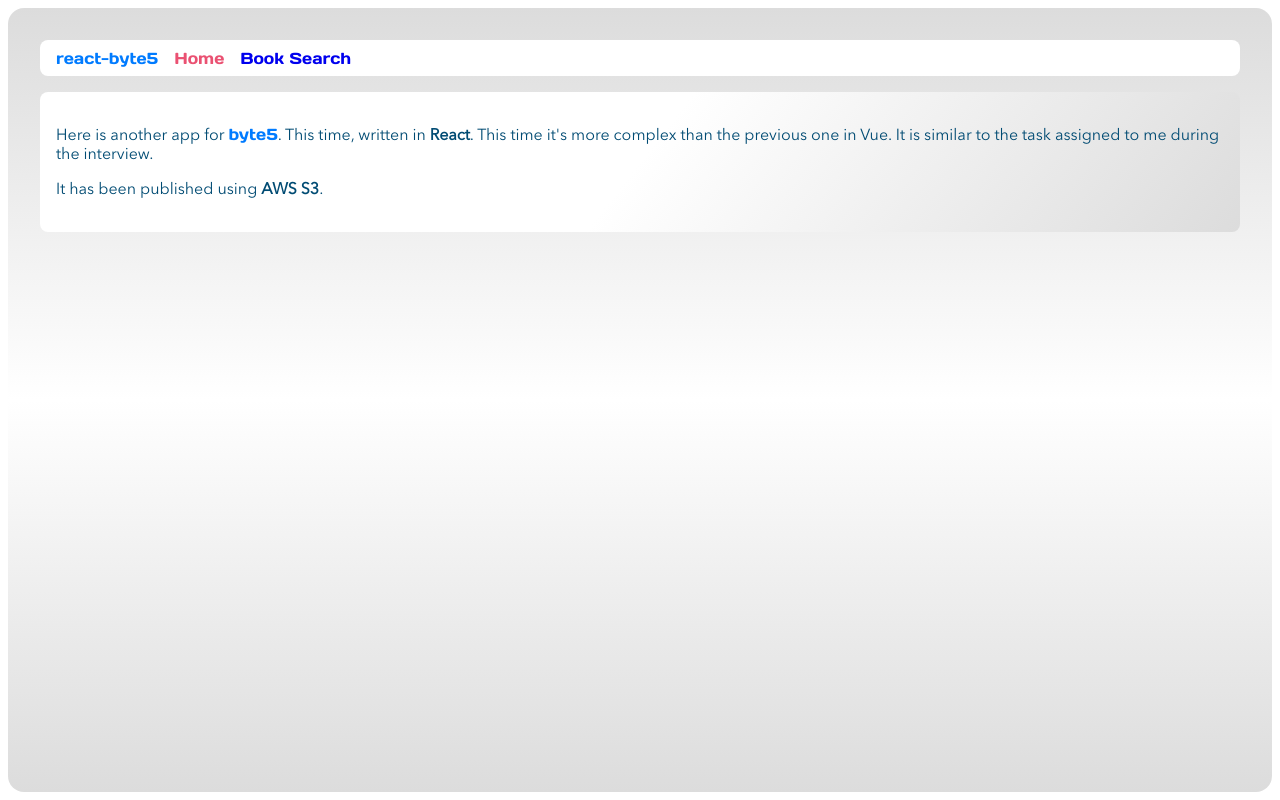
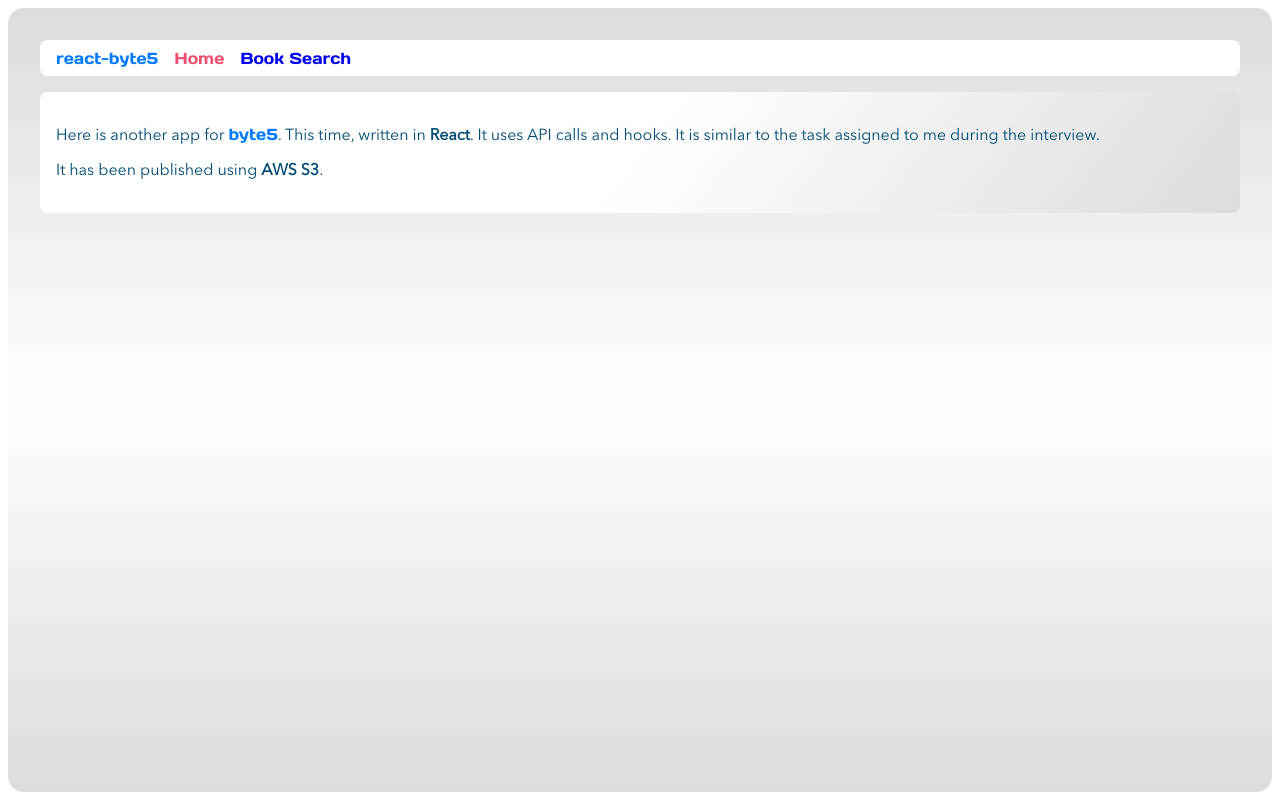
Before and after one commit to asilva87/react-byte5, a React (Vite) app: page / in a window 1280 px wide. Built offline with nearby package versions, Linux system fonts and the light colour scheme.

Commit message:
Change description

```diff
--- a/src/pages/Home/Home.tsx
+++ b/src/pages/Home/Home.tsx
@@ -4,7 +4,7 @@ export default function Home(): JSX.Element {
     return (
         <div className="about-site">
             <p>
-                Here is another app for <span className="about-site__byte5">byte5</span>. This time, written in <strong>React</strong>. This time it's more complex than the previous one in Vue. It is similar to the task assigned to me during the interview.
+                Here is another app for <span className="about-site__byte5">byte5</span>. This time, written in <strong>React</strong>. It uses API calls and hooks. It is similar to the task assigned to me during the interview.
             </p>
             <p>
                 It has been published using <strong>AWS S3</strong>.
```
